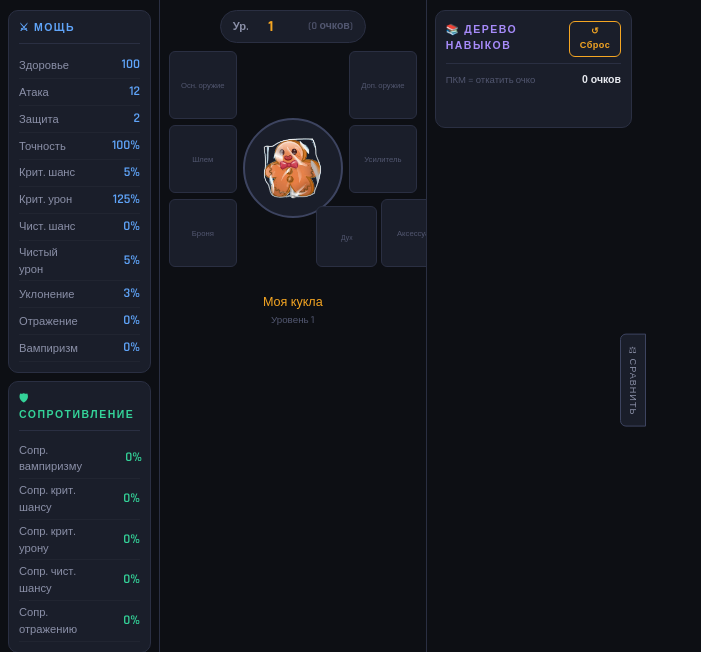
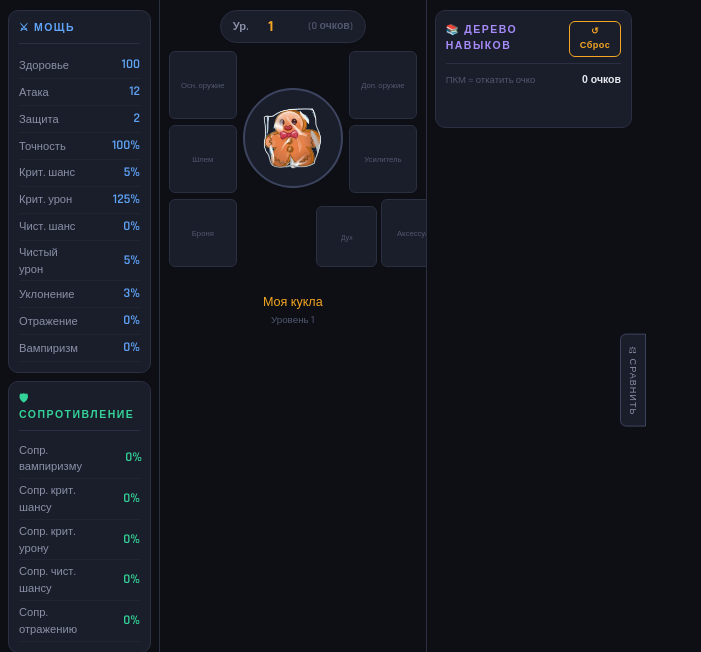
Before and after one commit to VS233/gkcalc, a Django app: page / in a window 1280 px wide. Shown: the part 44-696 px from the top of the page, without its empty margins (0-701 px from the left). Run offline with Django 5.2, Linux system fonts and the light colour scheme; data comes from the database, SQL or seed files in the repository; data that the repository does not hold is empty; some libraries are stand-ins or nearby versions; some web fonts are replaced.

Commit message:
fix avatar amrgin top

```diff
--- a/static/css/gkc.css
+++ b/static/css/gkc.css
@@ -198,7 +198,8 @@ html, body {
   display: flex;
   flex-direction: column;
   align-items: center;
-  justify-content: center;
+  justify-content: flex-start;
+  padding-top: 30px;
   min-height: 220px;
 }
 .char-avatar {
--- a/templates/base.html
+++ b/templates/base.html
@@ -10,7 +10,6 @@
   <!-- Наш CSS поверх Bootstrap -->
   <link rel="stylesheet" href="{% static 'css/gkc.css' %}">
   {% block extra_head %}{% endblock %}
-  <!-- Yandex.Metrika counter --> <script type="text/javascript">     (function(m,e,t,r,i,k,a){         m[i]=m[i]||function(){(m[i].a=m[i].a||[]).push(arguments)};         m[i].l=1*new Date();         for (var j = 0; j < document.scripts.length; j++) {if (document.scripts[j].src === r) { return; }}         k=e.createElement(t),a=e.getElementsByTagName(t)[0],k.async=1,k.src=r,a.parentNode.insertBefore(k,a)     })(window, document,'script','https://mc.webvisor.org/metrika/tag_ww.js?id=109075605', 'ym');      ym(109075605, 'init', {ssr:true, webvisor:true, clickmap:true, ecommerce:"dataLayer", referrer: document.referrer, url: location.href, accurateTrackBounce:true, trackLinks:true}); </script> <noscript><div><img src="https://mc.yandex.ru/watch/109075605" style="position:absolute; left:-9999px;" alt="" /></div></noscript> <!-- /Yandex.Metrika counter -->
 </head>
 <body>
 
@@ -61,6 +60,10 @@ async function gkcPost(url, data) {
       headers: { 'Content-Type': 'application/json', 'X-CSRFToken': getCookie('csrftoken') },
       body: JSON.stringify(data),
     });
+    // 400 — ожидаемая ошибка валидации, читаем JSON
+    if (r.status === 400) {
+      return r.json();
+    }
     if (!r.ok) {
       const text = await r.text();
       console.error('API error', r.status, url, text.slice(0, 200));
```
